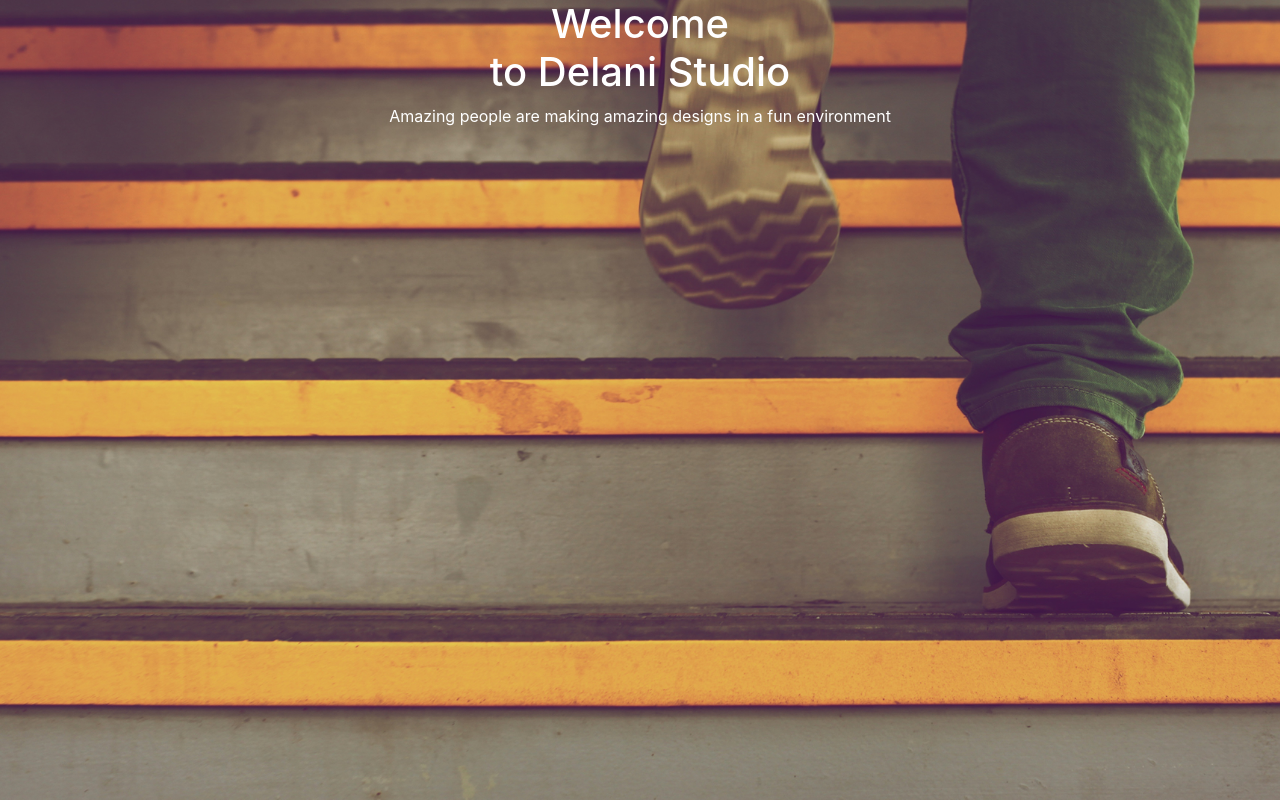
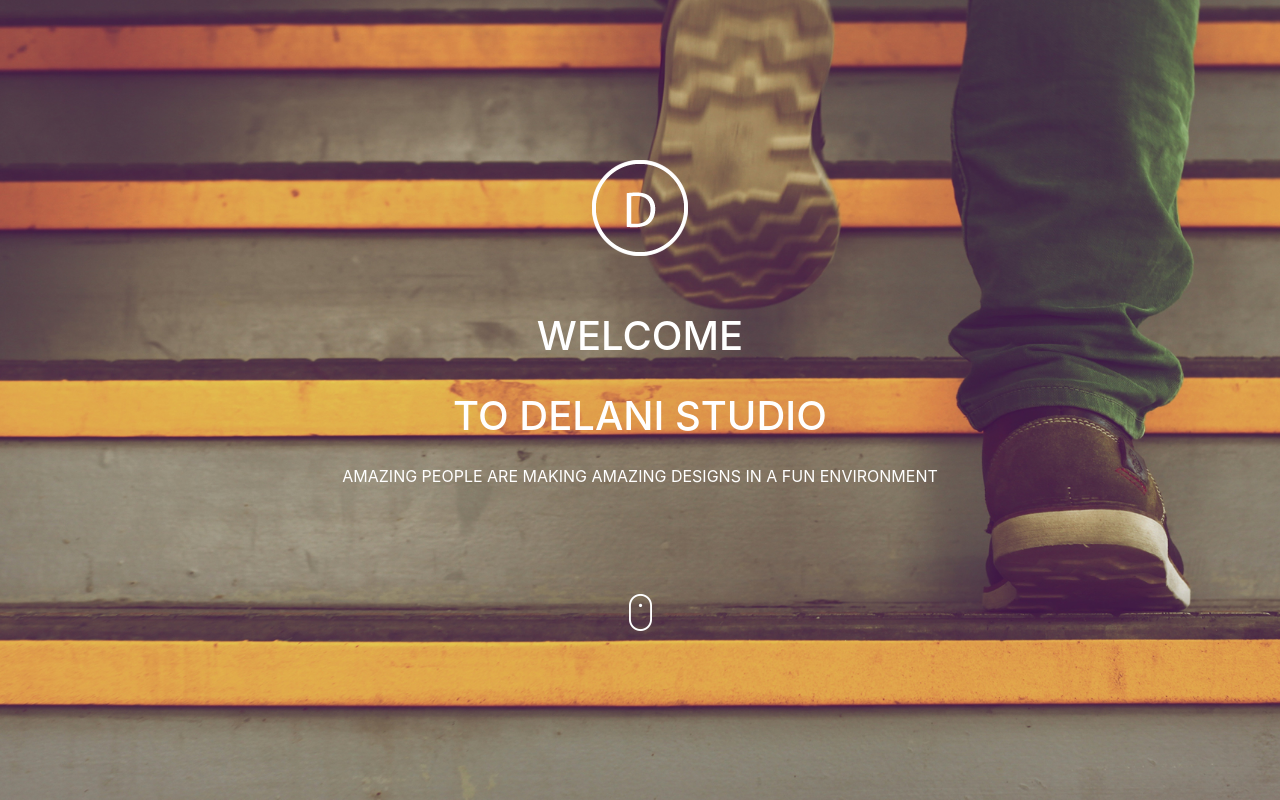
Before and after one commit to Makena-Maryann/delani-studio, a plain HTML site: page index.html in a window 1280 px wide. Drawn offline with nearby package versions, Linux system fonts and the light colour scheme.

Commit message:
Added logo and mouse click and styled them

```diff
--- a/css/styles.css
+++ b/css/styles.css
@@ -11,3 +11,17 @@ body {
   width: 100%;
   height: 100vh;
 }
+
+.logo {
+  margin-top: 120px;
+  padding: 40px;
+}
+
+.text {
+  line-height: 5rem;
+}
+
+.mouse {
+  margin-top: 50px;
+  padding: 40px;
+}
--- a/index.html
+++ b/index.html
@@ -19,12 +19,17 @@
     <script src="js/scripts.js"></script>
   </head>
   <body>
-    <div id="home" class="text-white text-center">
-      <h1>
+    <!--home section-->
+    <div id="home" class="text-white text-center text-uppercase">
+      <img class="logo" src="./images/logo/logo.png" alt="Logo" />
+      <h1 class="text">
         Welcome <br />
         to Delani Studio
       </h1>
-      <p>Amazing people are making amazing designs in a fun environment</p>
+      <p>
+        Amazing people are making amazing designs in a fun environment
+      </p>
+      <img class="mouse" src="./images/mouse_click.png" alt="Mouse click" />
     </div>
     <div id="about"></div>
     <div id="services"></div>
```
